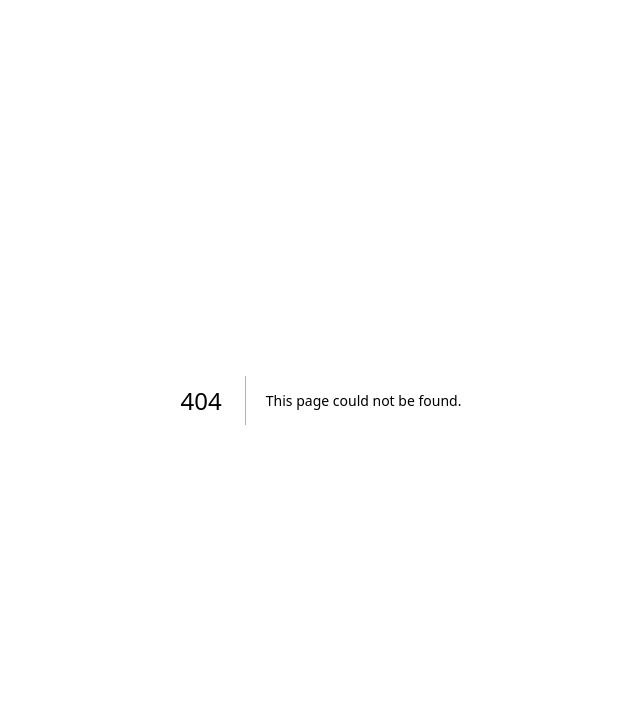
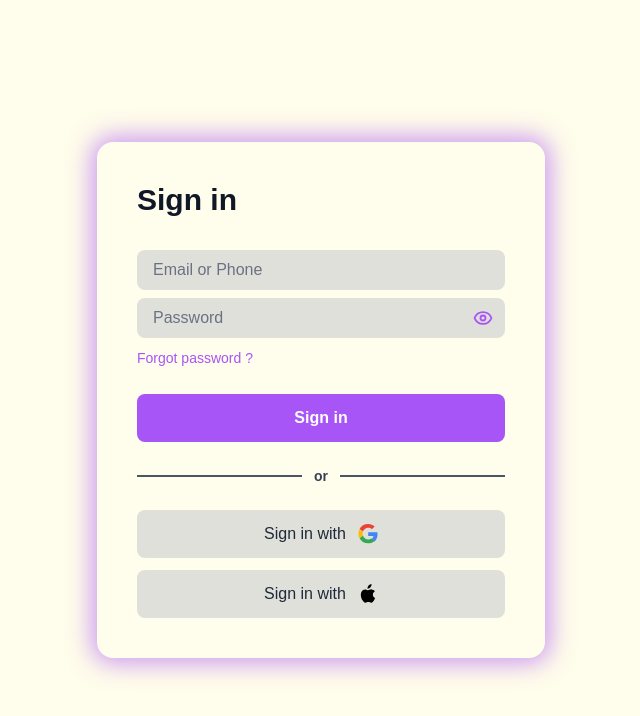
Before and after one commit to TheDarkLord100/prismhtech, a Next.js app: page /login in a window 1280 px wide. Before the commit this address had no page. Shown: the top 716 px of the page, without its empty margins (319-959 px from the left). Built offline with nearby package versions, Linux system fonts and the light colour scheme.

Commit message:
Login page ui

```diff
--- /dev/null
+++ b/src/app/login/page.tsx
@@ -0,0 +1,116 @@
+"use client";
+
+import { useState } from "react";
+import { Eye, EyeOff } from "lucide-react";
+
+export default function LoginPage() {
+  const [showPassword, setShowPassword] = useState(false);
+
+  return (
+    <main className="flex min-h-screen items-center justify-center bg-[#FFFDEB] px-4">
+      <div className="relative w-full max-w-md rounded-2xl bg-[#FFFDEB] p-10 shadow-[0_0_25px_5px_rgba(168,85,247,0.6)]">
+        {/* Heading */}
+        <h1 className="mb-8 text-3xl font-bold text-gray-900">Sign in</h1>
+
+        {/* Email */}
+        <div className="mb-2">
+          <input
+            type="text"
+            placeholder="Email or Phone"
+            className="w-full rounded-lg bg-[#e0e0db] px-4 py-2 text-base placeholder-gray-500 focus:outline-none"
+          />
+        </div>
+
+        {/* Password */}
+        <div className="mb-2 relative">
+          <input
+            type={showPassword ? "text" : "password"}
+            placeholder="Password"
+            className="w-full rounded-lg bg-[#e0e0db] px-4 py-2 pr-10 text-base placeholder-gray-500 focus:outline-none"
+          />
+          <button
+            type="button"
+            className="absolute right-3 top-2.5 text-[#A855F7] hover:text-[#9333EA] focus:outline-none"
+            onClick={() => setShowPassword(!showPassword)}
+          >
+            {showPassword ? (
+              <EyeOff size={20} strokeWidth={2.2} />
+            ) : (
+              <Eye size={20} strokeWidth={2.2} />
+            )}
+          </button>
+        </div>
+
+        {/* Forgot Password */}
+        <div className="mb-6 text-left">
+          <a
+            href="#"
+            className="text-sm font-medium text-[#A855F7] hover:text-[#7E22CE]"
+          >
+            Forgot password ?
+          </a>
+        </div>
+
+        {/* Sign in Button */}
+        <button className="w-full rounded-lg bg-[#A855F7] py-3 text-base font-semibold text-white hover:bg-[#9333EA] transition">
+          Sign in
+        </button>
+
+       {/* Divider */}
+<div className="my-6 flex items-center">
+  <div className="h-[2px] flex-1 bg-gray-600"></div>
+  <span className="mx-3 text-sm text-gray-700 font-bold">or</span>
+  <div className="h-[2px] flex-1 bg-gray-600"></div>
+</div>
+
+
+        {/* Social Buttons */}
+<div className="space-y-3">
+  {/* Google */}
+  <button className="flex w-full items-center justify-center gap-3 rounded-lg bg-[#e0e0db] py-3 px-4 text-base font-medium text-gray-800 hover:bg-gray-300 transition">
+    <span>Sign in with</span>
+    <svg
+      className="h-5 w-5"
+      xmlns="http://www.w3.org/2000/svg"
+      viewBox="0 0 488 512"
+    >
+      <path
+        fill="#4285F4"
+        d="M488 261.8c0-17.4-1.6-34.1-4.6-50.4H249v95.4h135c-5.9 32-23.3 59.1-49.6 77.3l80.1 62c46.9-43.3 73.5-107.1 73.5-184.3z"
+      />
+      <path
+        fill="#34A853"
+        d="M249 492c66.6 0 122.3-22 163.1-59.8l-80.1-62c-22.2 15-50.6 23.8-83 23.8-63.9 0-118-43.1-137.3-101.1l-84.6 65.2C64.5 444.6 150.1 492 249 492z"
+      />
+      <path
+        fill="#FBBC05"
+        d="M111.7 292c-4.6-13.8-7.3-28.5-7.3-43.6s2.7-29.8 7.3-43.6l-84.6-65.2C9.8 164.4 0 205.7 0 248.4s9.8 84 27.1 119l84.6-65.4z"
+      />
+      <path
+        fill="#EA4335"
+        d="M249 97.6c36.3 0 68.8 12.5 94.6 37.1l70.7-70.7C371.2 24.3 315.6 0 249 0 150.1 0 64.5 47.5 27.1 129.3l84.6 65.2c19.3-58 73.4-101.1 137.3-101.1z"
+      />
+    </svg>
+  </button>
+
+  {/* Apple */}
+  <button className="flex w-full items-center justify-center gap-3 rounded-lg bg-[#e0e0db] py-3 px-4 text-base font-medium text-gray-800 hover:bg-gray-300 transition">
+    <span>Sign in with</span>
+    <svg
+      className="h-5 w-5"
+      xmlns="http://www.w3.org/2000/svg"
+      viewBox="0 0 384 512"
+    >
+      <path
+        fill="black"
+        d="M318.7 268.7c-.3-36.7 16-64.4 50.2-84.8-19.2-27.9-48.3-43.3-85.5-46.3-35.9-2.9-75.4 20.8-89.4 20.8-14.5 0-47.6-19.9-73.8-19.4-38.1.6-73.6 22.2-92.9 56.4-39.8 68.9-10.2 170.8 28.6 226.8 19 27.7 41.6 58.6 71.3 57.5 28.5-1.1 39.2-18.5 73.5-18.5 34.1 0 44 18.5 73.9 18 30.4-.5 49.5-27.7 68.3-55.4 21.6-31.7 30.5-62.5 30.8-64.1-0.7-0.3-59-22.6-59.2-89zM255.9 81.4c18-21.8 30.1-52.2 26.8-81.4-25.9 1-57.3 17.3-75.9 39-16.7 19.4-31.4 50.7-27.5 80.6 29.1 2.2 58.6-16.5 76.6-38.2z"
+      />
+    </svg>
+  </button>
+</div>
+
+
+      </div>
+    </main>
+  );
+}
```
Also changed, not shown: src/app/login/page.css (added, +46 -0 lines).
